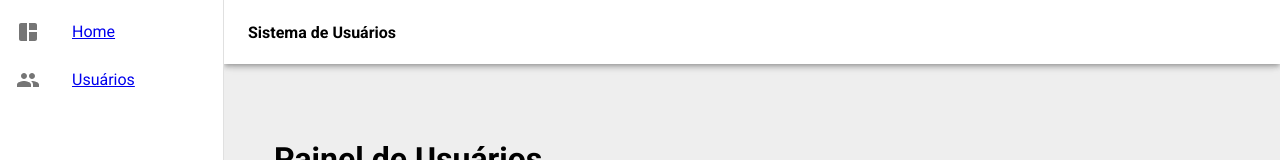
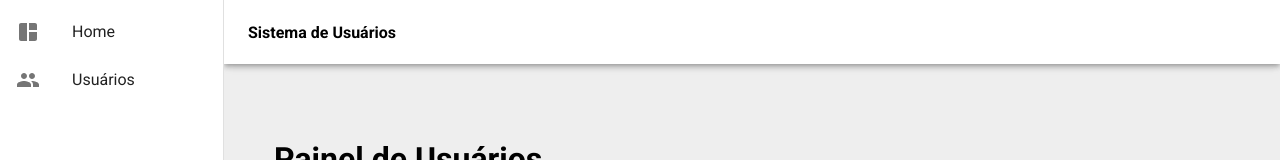
Before and after one commit to cielioqueiroz/crud-user-react, a React (Vite) app: page /home in a window 1280 px wide. Shown: the top 160 px of the page. Built offline with nearby package versions, Linux system fonts and the light colour scheme.

Commit message:
adicionando bibliotecas de icones

```diff
--- a/package.json
+++ b/package.json
@@ -13,7 +13,8 @@
     "@emotion/react": "^11.11.3",
     "@emotion/styled": "^11.11.0",
     "@fontsource/roboto": "^5.0.8",
-    "@mui/material": "^5.15.3",
+    "@mui/icons-material": "^5.15.7",
+    "@mui/material": "^5.15.7",
     "react": "^18.2.0",
     "react-dom": "^18.2.0",
     "react-router-dom": "^6.21.1"
--- a/src/assets/index.css
+++ b/src/assets/index.css
@@ -9,3 +9,8 @@
  ul{
   list-style: none;
  }
+
+ a{
+  text-decoration: none;
+  color: inherit;
+ }
```
Also changed, not shown: 1 other file (tests, documents, lock files or other folders).
